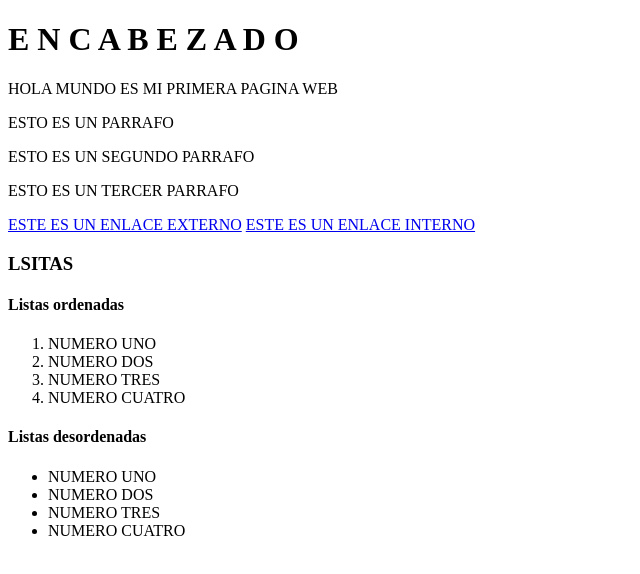
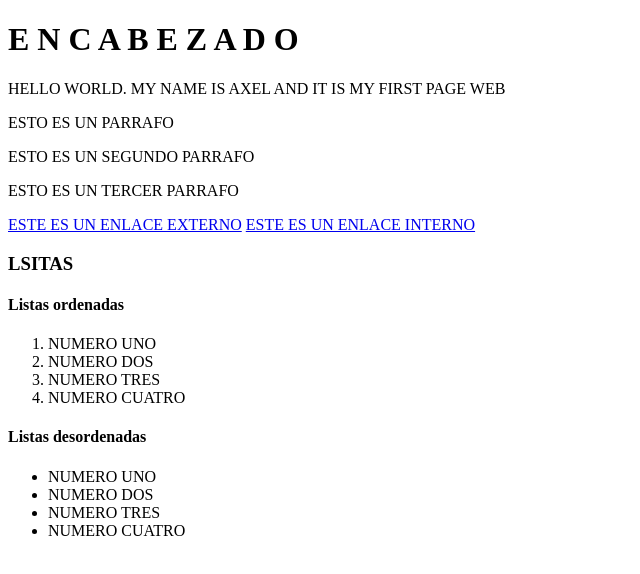
Before and after one commit to AxelJimnz/HTML-CSS, a plain HTML site: page 1.INTRODUCCION/etiquetas-habituales.html in a window 1280 px wide. Shown: the whole page, without its empty margins (0-640 px from the left). Drawn offline with Linux system fonts and the light colour scheme.

Commit message:
LENGUAGE ENGLISH

```diff
--- a/1.INTRODUCCION/etiquetas-habituales.html
+++ b/1.INTRODUCCION/etiquetas-habituales.html
@@ -16,7 +16,7 @@
         <h6>ENCABEZADO 3</h6>-->
 
         <div>
-            <p>HOLA MUNDO ES MI PRIMERA PAGINA WEB</p>
+            <p>HELLO WORLD. MY NAME IS AXEL AND IT IS MY FIRST PAGE WEB</p>
         </div>
         <p>ESTO ES UN PARRAFO</p>
 	<p>ESTO ES UN SEGUNDO PARRAFO</p>
```
